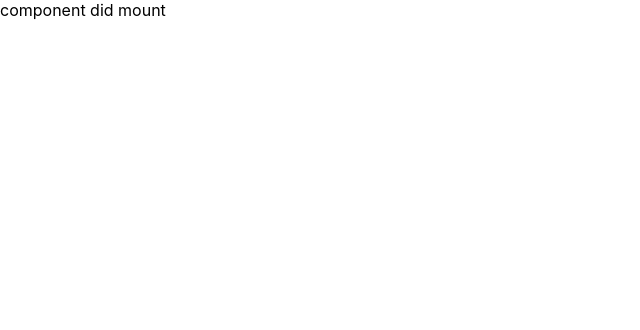
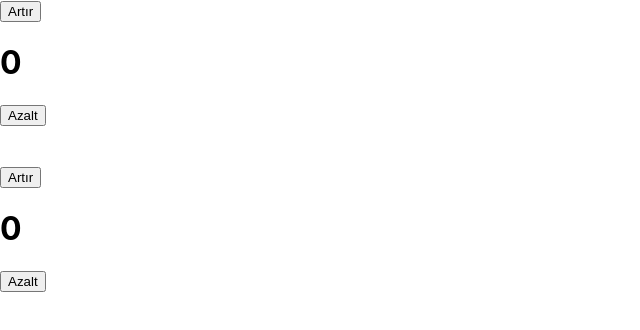
Before and after one commit to YemekSepeti-WebAPI-Bootcamp/frontend_w2_d1_caps, a React (Create React App) app: page / in a window 1280 px wide. Shown: the top 330 px of the page, without its empty margins (0-640 px from the left). Built offline with nearby package versions, Linux system fonts and the light colour scheme.

Commit message:
functional componentn lifecycles

```diff
--- a/src/App.js
+++ b/src/App.js
@@ -1,31 +1,69 @@
-import React from "react";
+import React, { useEffect, useState } from "react";
 
-class App extends React.Component {
-  constructor() {
-    super();
-    this.state = {
-      memes: null,
-      city: 34
+const App = () => {
+  const [counter, setCounter] = useState(0);
+  const [counter2, setCounter2] = useState(0);
+
+  useEffect(() => {
+    console.log("useEffect for counter 1");
+    // chat uygulaması için backend ile soket bağlantısı kurduk.
+    return () => {
+      console.log("clean");
+      //chat bağlantısını disconnect et
     };
+  }, []);
 
-    console.log("constructor");
-  }
+  useEffect(() => {
+    console.log("useEffect for counter 2");
+  }, [counter2]);
 
-  static getDerivedStateFromProps(props, state) {
-    console.log("getDerivedFromState", props, state);
-    return { ...props, ...state };
-  }
+  console.log("rerender");
 
-  componentDidMount() {
-    // fetch()
-    this.setState({ deneme: "component did mount" });
-    console.log("comonentDidMount");
-  }
+  return (
+    <div>
+      <button onClick={() => setCounter(counter + 1)}>Artır</button>
+      <h1>{counter}</h1>
+      <button onClick={() => setCounter(counter - 1)}>Azalt</button>
+      <br />
+      <br />
+      <br />
+      <button onClick={() => setCounter2(counter2 + 1)}>Artır</button>
+      <h1>{counter2}</h1>
+      <button onClick={() => setCounter2(counter2 - 1)}>Azalt</button>
+    </div>
+  );
+};
 
-  render() {
-    console.log("render", this.state);
-    return <div className="App">{this.state.deneme}</div>;
-  }
-}
+// class App extends React.Component {
+//   constructor() {
+//     super();
+//     this.state = {
+//       memes: null,
+//       city: 34,
+//     };
+
+//     console.log("constructor");
+//   }
+
+//   static getDerivedStateFromProps(props, state) {
+//     console.log("getDerivedFromState", props, state);
+//     return { ...props, ...state };
+//   }
+
+//   componentDidMount() {
+//     fetch()
+//     this.setState({ deneme: "component did mount" });
+//     console.log("comonentDidMount");
+//   }
+
+//   componentWillUnmount(){
+
+//   }
+
+//   render() {
+//     console.log("render", this.state);
+//     return <div className="App">{this.state.deneme}</div>;
+//   }
+// }
 
 export default App;
```
